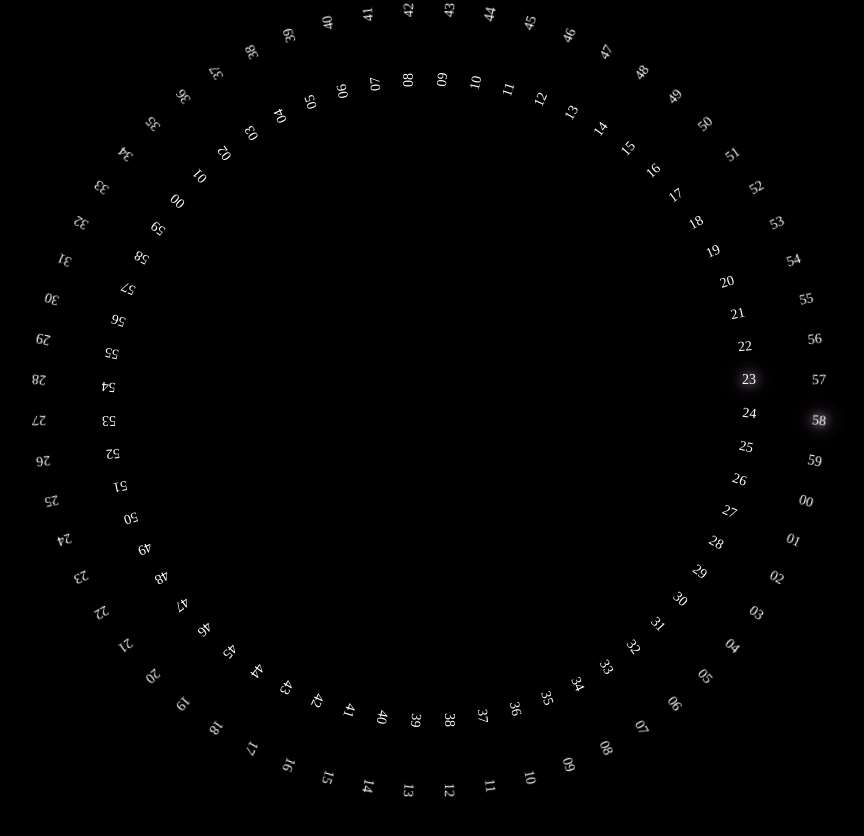
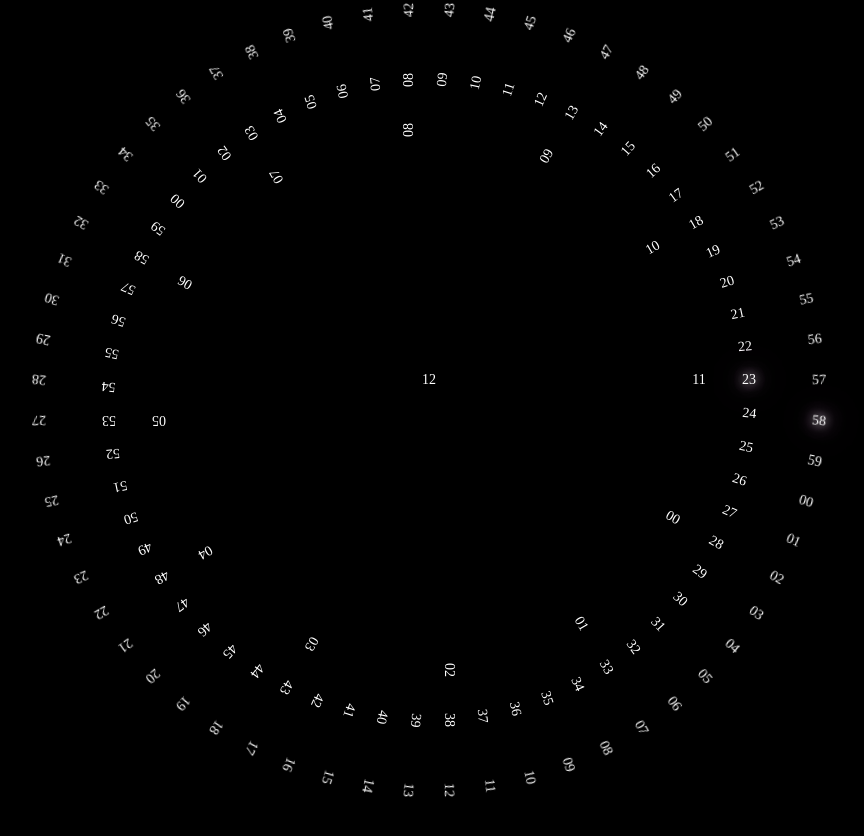
Before and after one commit to guakun01/time-wheels, a Vue app: page / in a window 1280 px wide. Shown: the top 836 px of the page, without its empty margins (211-1075 px from the left). Built offline with nearby package versions, Linux system fonts and the light colour scheme.

Commit message:
添加所有组件 完成 hour 组件

```diff
--- a/src/App.vue
+++ b/src/App.vue
@@ -2,23 +2,43 @@
   <div class="home">
     <gua-second :second="second" />
     <gua-minute :minute="minute" />
+    <gua-hour :hour="hour" />
+    <gua-apm :apm="apm" />
+    <gua-week :apm="week" />
+    <gua-day :apm="day" />
+    <gua-month :apm="month" />
   </div>
 </template>
 
 <script>
 import GuaSecond from '@/components/second'
 import GuaMinute from '@/components/minute'
+import GuaHour from '@/components/hour'
+import GuaApm from '@/components/apm'
+import GuaWeek from '@/components/week'
+import GuaDay from '@/components/day'
+import GuaMonth from '@/components/month'
 
 export default {
   name: 'Home',
   components: {
     GuaSecond,
     GuaMinute,
+    GuaHour,
+    GuaApm,
+    GuaWeek,
+    GuaDay,
+    GuaMonth,
   },
   data() {
     return {
       second: '',
       minute: '',
+      hour: '',
+      apm: '',
+      week: '',
+      day: '',
+      month: '',
     }
   },
   created() {
@@ -30,7 +50,10 @@ export default {
         let thisMoment = new Date()
         this.second = thisMoment.getSeconds()
         this.minute = thisMoment.getMinutes()
-        console.log('这一秒: ', this.second, ' ', this.minute)
+        this.hour = thisMoment.getHours()
+        this.apm = this.hour > 12 ? 2 : 1
+        this.week = thisMoment.getDay()
+        this.day = thisMoment.getDate()
       }, 1000)
     }
   }
--- /dev/null
+++ b/src/components/hour.vue
@@ -0,0 +1,35 @@
+<template>
+  <ul :style="ulStyles">
+    <li v-for="(item, index) in liList" :key="`hour-${index}`" :class="{hover: index===hour-1 || index===hour-13}">
+      {{item}}
+    </li>
+  </ul>
+</template>
+
+<script>
+export default {
+  name: 'GuaHour',
+  props: ['hour'],
+  computed: {
+    liList() {
+      return this.$t('hour')
+    },
+    ulStyles() {
+      return {
+        transform: `rotate(${-(this.hour * 30)}deg)`
+      }
+    }
+  }
+}
+</script>
+
+<style lang="scss" scoped>
+  ul {
+    z-index: 5;
+    @for $i from 1 through 12 {
+      li:nth-child(#{$i}) {
+        transform: rotate(#{$i * 30deg}) translateX(270px);
+      }
+    }
+  }
+</style>
--- a/src/components/minute.vue
+++ b/src/components/minute.vue
@@ -25,6 +25,7 @@ export default {
 
 <style lang="scss" scoped>
   ul {
+    z-index: 6;
     @for $i from 1 through 60 {
       li:nth-child(#{$i}) {
         transform: rotate(#{$i * 6deg}) translateX(320px);
```
Also changed, not shown: src/components/apm.vue (added), src/components/day.vue (added), src/components/month.vue (added), src/components/week.vue (added).
